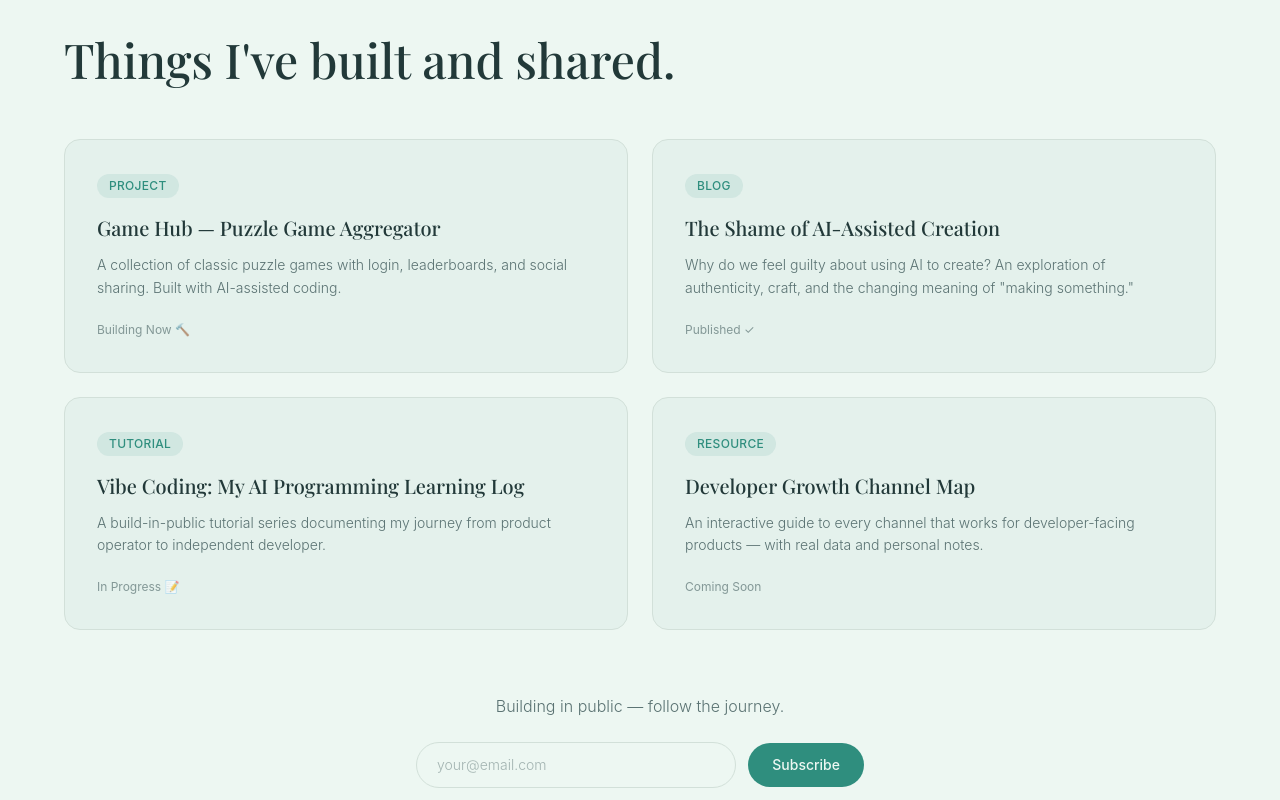
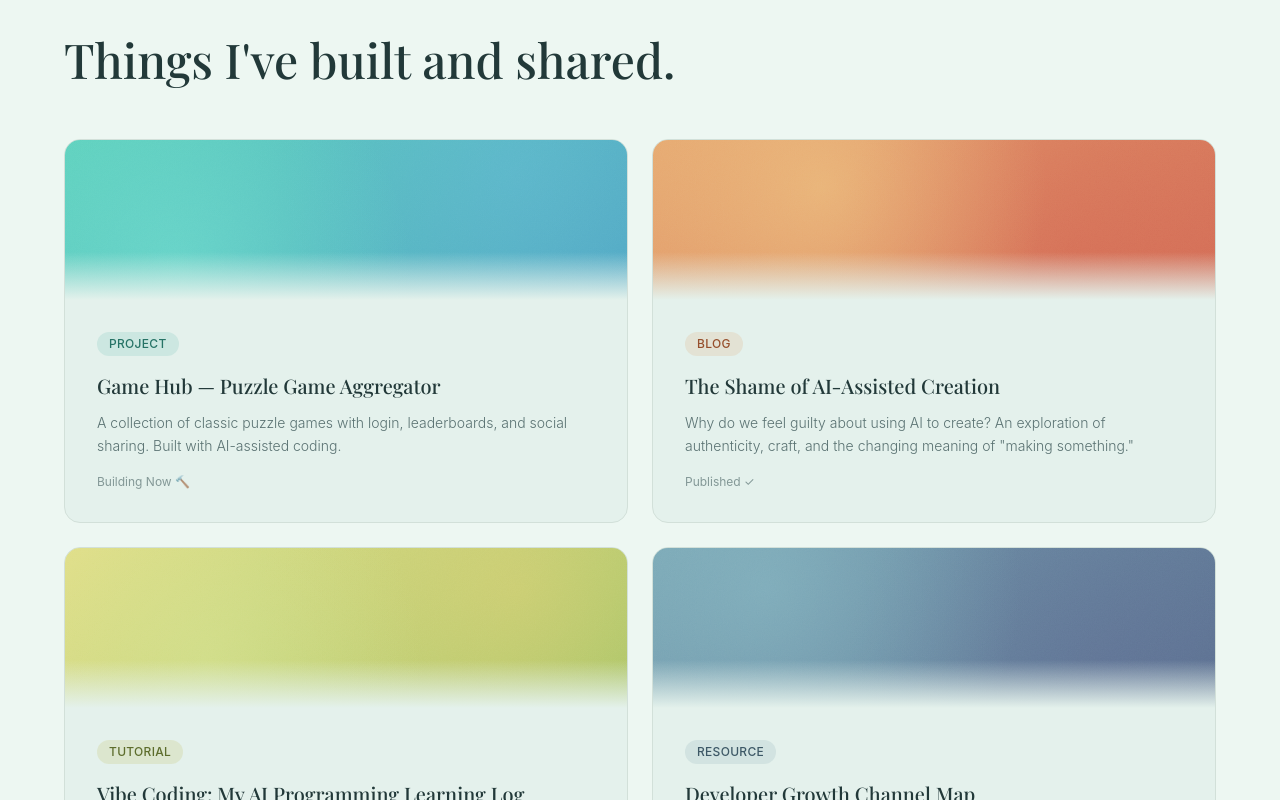
Before and after one commit to ChenJinCloud/chenjin-io, a React (Vite) app: page / in a window 1280 px wide. Shown: the part 1840-2640 px from the top of the page. Built offline with nearby package versions, Linux system fonts and the light colour scheme; the HTML template or start-up script is replaced by a standard one; a web font is replaced by a local one.

Commit message:
feat(works): activate cards — type-colored gradient mockups + lift hover + 2xl scale

```diff
--- a/src/components/WorksSection.tsx
+++ b/src/components/WorksSection.tsx
@@ -2,20 +2,44 @@ import { useLanguage } from '@/contexts/LanguageContext';
 import { motion } from 'framer-motion';
 import { Link } from 'react-router-dom';
 import { useState } from 'react';
+
+// Type → 中国传统色 mapping for label pill + mockup gradient
+const TYPE_STYLES: Record<string, { pill: string; gradient: string; pattern: string }> = {
+  Project: {
+    pill: 'bg-[hsl(170_50%_45%/0.14)] text-[hsl(170_50%_30%)] dark:text-[hsl(170_55%_72%)]',
+    gradient: 'linear-gradient(135deg, hsl(170 55% 60%) 0%, hsl(195 50% 55%) 100%)',
+    pattern: 'radial-gradient(circle at 20% 80%, hsl(170 70% 70% / 0.5), transparent 50%), radial-gradient(circle at 80% 20%, hsl(195 60% 65% / 0.4), transparent 50%)',
+  },
+  Blog: {
+    pill: 'bg-[hsl(28_65%_55%/0.14)] text-[hsl(20_55%_38%)] dark:text-[hsl(28_70%_72%)]',
+    gradient: 'linear-gradient(135deg, hsl(28 70% 68%) 0%, hsl(12 60% 60%) 100%)',
+    pattern: 'radial-gradient(circle at 30% 30%, hsl(40 80% 75% / 0.55), transparent 55%), radial-gradient(circle at 75% 75%, hsl(8 60% 58% / 0.4), transparent 55%)',
+  },
+  Tutorial: {
+    pill: 'bg-[hsl(58_55%_45%/0.16)] text-[hsl(75_42%_30%)] dark:text-[hsl(58_60%_72%)]',
+    gradient: 'linear-gradient(135deg, hsl(58 60% 72%) 0%, hsl(82 45% 60%) 100%)',
+    pattern: 'radial-gradient(circle at 25% 70%, hsl(70 60% 75% / 0.55), transparent 50%), radial-gradient(circle at 80% 25%, hsl(48 70% 70% / 0.45), transparent 55%)',
+  },
+  Resource: {
+    pill: 'bg-[hsl(195_22%_50%/0.14)] text-[hsl(200_25%_32%)] dark:text-[hsl(195_30%_72%)]',
+    gradient: 'linear-gradient(135deg, hsl(195 28% 60%) 0%, hsl(215 22% 48%) 100%)',
+    pattern: 'radial-gradient(circle at 20% 25%, hsl(190 35% 68% / 0.55), transparent 55%), radial-gradient(circle at 80% 75%, hsl(225 20% 50% / 0.45), transparent 55%)',
+  },
+};
 
 const WorksSection = () => {
   const { t } = useLanguage();
   const [email, setEmail] = useState('');
 
   return (
-    <section id="works" className="py-24 md:py-32 px-6 md:px-12">
-      <div className="max-w-6xl mx-auto">
+    <section id="works" className="py-24 md:py-32 2xl:py-40 px-6 md:px-12">
+      <div className="max-w-6xl 2xl:max-w-7xl mx-auto">
         <motion.span
           initial={{ opacity: 0 }}
           whileInView={{ opacity: 1 }}
           viewport={{ once: true, margin: '-100px' }}
           transition={{ duration: 0.6 }}
-          className="text-xs font-medium tracking-widest uppercase text-accent mb-12 block"
+          className="text-xs 2xl:text-sm font-medium tracking-widest uppercase text-accent mb-12 block"
         >
           {t.works.label}
         </motion.span>
@@ -25,40 +49,68 @@ const WorksSection = () => {
           whileInView={{ opacity: 1, y: 0 }}
           viewport={{ once: true, margin: '-100px' }}
           transition={{ duration: 0.8, delay: 0.1 }}
-          className="text-3xl md:text-4xl lg:text-5xl font-display font-medium text-foreground leading-tight mb-14"
+          className="text-3xl md:text-4xl lg:text-5xl 2xl:text-6xl font-display font-medium text-foreground leading-tight mb-14"
         >
           {t.works.title}
         </motion.h2>
 
         {/* Cards grid */}
-        <div className="grid md:grid-cols-2 gap-6 mb-16">
-          {t.works.items.map((item, i) => (
+        <div className="grid md:grid-cols-2 gap-6 2xl:gap-8 mb-16">
+          {t.works.items.map((item, i) => {
+            const style = TYPE_STYLES[item.type as string] ?? TYPE_STYLES.Resource;
+            return (
               <motion.div
                 key={i}
                 initial={{ opacity: 0, y: 30 }}
                 whileInView={{ opacity: 1, y: 0 }}
                 viewport={{ once: true, margin: '-100px' }}
                 transition={{ duration: 0.6, delay: 0.1 * i }}
+                className="group h-full"
               >
                 <Link
                   to={item.link}
-                className="block p-6 md:p-8 rounded-2xl border border-border bg-card hover:shadow-lg hover:-translate-y-1 transition-all duration-300 h-full"
+                  className="relative flex flex-col h-full overflow-hidden rounded-2xl border border-border bg-card transition-all duration-300 hover:-translate-y-1.5 hover:border-accent/40 hover:shadow-[0_18px_40px_-18px_hsl(var(--accent)/0.32)]"
+                  style={{ transitionTimingFunction: 'cubic-bezier(0.22, 1, 0.36, 1)' }}
                 >
-                <span className="inline-block px-3 py-1 text-xs font-medium tracking-wide uppercase rounded-full bg-accent/10 text-accent mb-4">
+                  {/* Mockup placeholder area */}
+                  <div
+                    className="relative h-36 md:h-40 2xl:h-48 overflow-hidden"
+                    style={{ background: style.gradient }}
+                  >
+                    <div
+                      className="absolute inset-0 transition-transform duration-700 ease-out group-hover:scale-105"
+                      style={{ background: style.pattern }}
+                    />
+                    <svg className="absolute inset-0 w-full h-full opacity-[0.08] mix-blend-overlay" aria-hidden="true">
+                      <filter id={`worksNoise-${i}`}>
+                        <feTurbulence type="fractalNoise" baseFrequency="0.85" numOctaves="2" stitchTiles="stitch" />
+                        <feColorMatrix values="0 0 0 0 0 0 0 0 0 0 0 0 0 0 0 0 0 0 0.6 0" />
+                      </filter>
+                      <rect width="100%" height="100%" filter={`url(#worksNoise-${i})`} />
+                    </svg>
+                    {/* Bottom fade into card body */}
+                    <div className="absolute inset-x-0 bottom-0 h-12 bg-gradient-to-t from-card to-transparent" />
+                  </div>
+
+                  {/* Card body */}
+                  <div className="flex flex-col flex-1 p-6 md:p-8 2xl:p-10">
+                    <span className={`inline-flex self-start px-3 py-1 text-xs 2xl:text-[13px] font-medium tracking-wide uppercase rounded-full mb-4 ${style.pill}`}>
                       {item.type}
                     </span>
-                <h3 className="text-lg md:text-xl font-display font-medium text-foreground mb-3">
+                    <h3 className="text-lg md:text-xl 2xl:text-2xl font-display font-medium text-foreground mb-3 group-hover:text-accent transition-colors duration-300">
                       {item.title}
                     </h3>
-                <p className="text-sm font-light text-muted-foreground leading-relaxed mb-4">
+                    <p className="text-sm 2xl:text-base font-light text-muted-foreground leading-relaxed mb-4 flex-1">
                       {item.description}
                     </p>
-                <span className="text-xs text-muted-foreground/70">
+                    <span className="text-xs 2xl:text-sm text-muted-foreground/70">
                       {item.status}
                     </span>
+                  </div>
                 </Link>
               </motion.div>
-          ))}
+            );
+          })}
         </div>
 
         {/* Mid-page CTA */}
```
Lines whose indentation alone changed are shown as unchanged.
